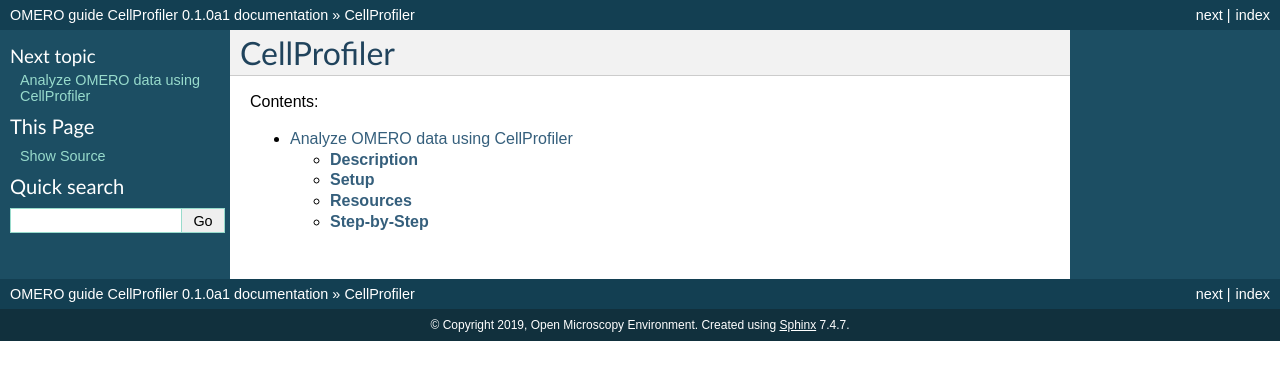
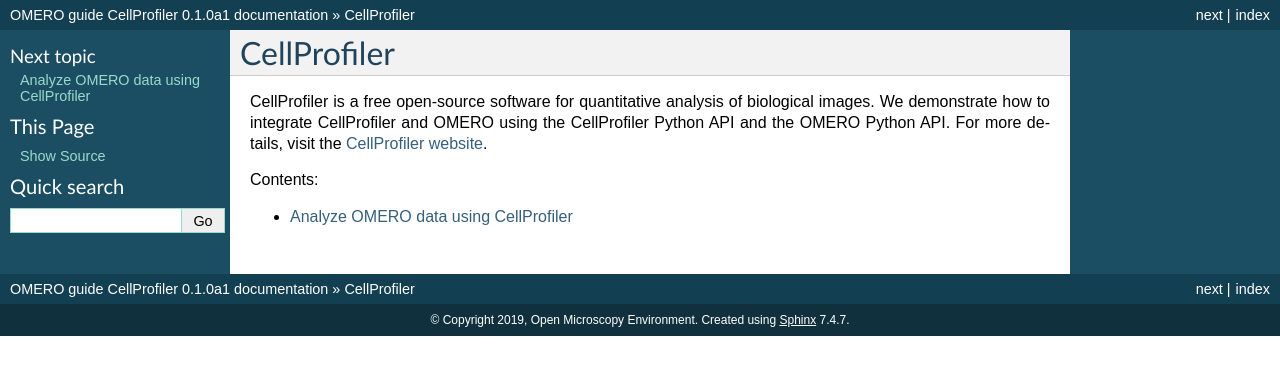
Before and after one commit to ome/omero-guide-cellprofiler, a Sphinx documentation site: the page built from docs/index.rst, in a window 1280 px wide. Shown: the top 380 px of the page. Built offline with Sphinx 7.4.7, drawn with Linux system fonts in a browser that asks for light colours.

Commit message:
add info

```diff
--- a/docs/index.rst
+++ b/docs/index.rst
@@ -1,8 +1,11 @@
 CellProfiler
 ============
+
+CellProfiler is a free open-source software for quantitative analysis of biological images. We demonstrate how to integrate CellProfiler and OMERO using the CellProfiler Python API and the OMERO Python API. For more details, visit the `CellProfiler website <https://cellprofiler.org/>`_.
+
 
 Contents:
 
 .. toctree::
    cellprofiler
-   :maxdepth: 2
+   :maxdepth: 1
```
